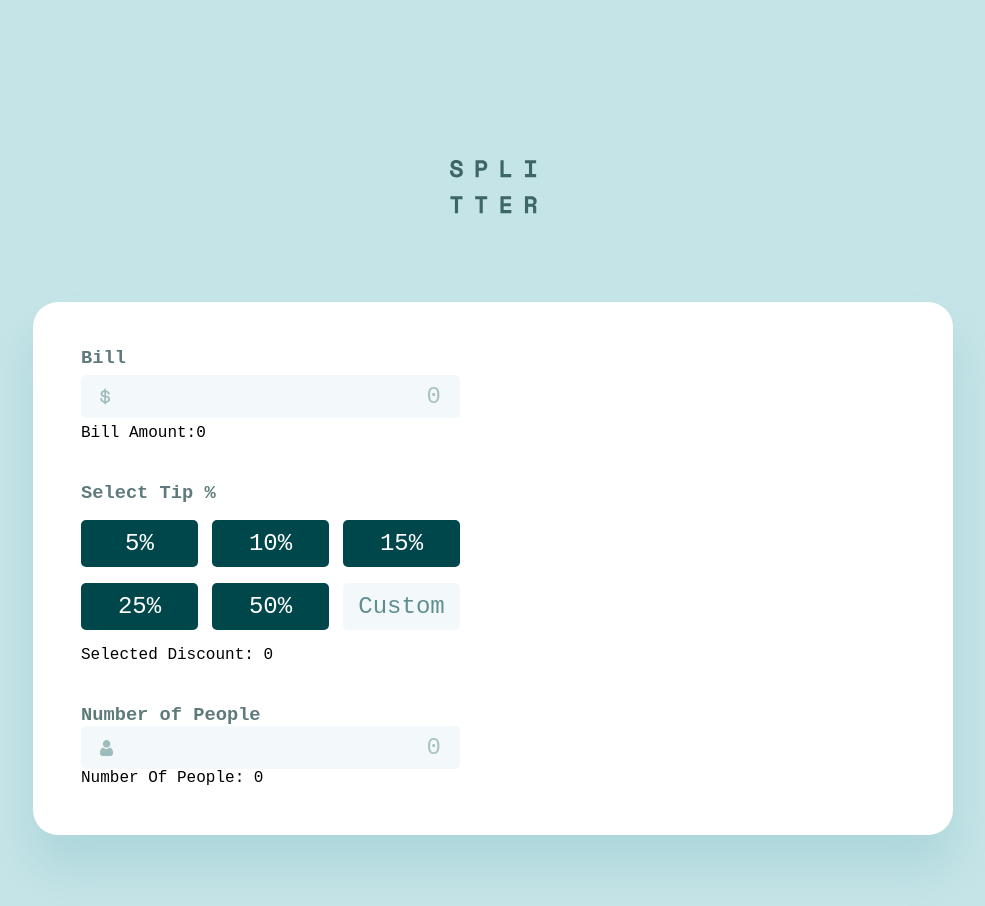
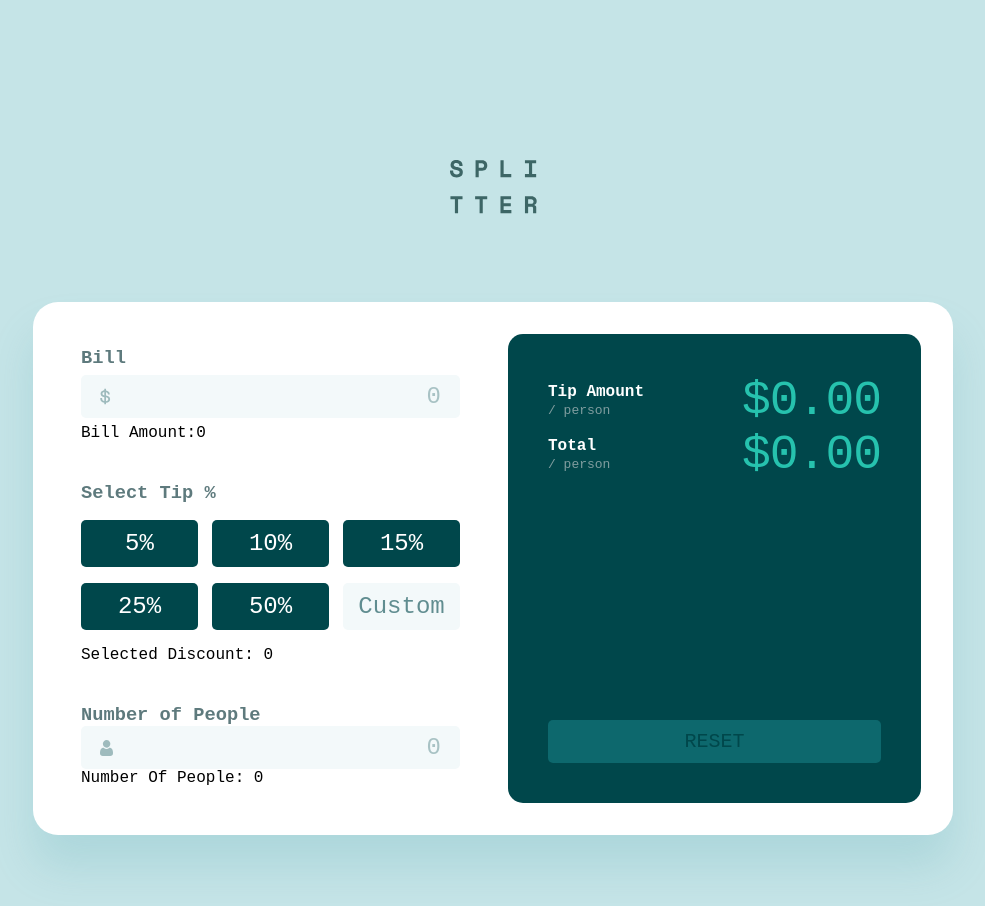
Before and after one commit to bariskahraman34/tip-calculator-react, a React (Vite) app: page / in a window 1280 px wide. Shown: the top 906 px of the page, without its empty margins (147-1132 px from the left). Built offline with nearby package versions, Linux system fonts and the light colour scheme.

Commit message:
Right Side eklendi.

```diff
--- a/src/App.jsx
+++ b/src/App.jsx
@@ -1,4 +1,5 @@
 import LeftSide from "./components/LeftSide"
+import RightSide from "./components/RightSide"
 
 function App() {
 
@@ -7,6 +8,7 @@ function App() {
       <img className="splitter" src="/icons/splitter.svg" alt=""/>
       <div className="container">
         <LeftSide />
+        <RightSide/>
       </div>
     </>
   )
--- /dev/null
+++ b/src/components/RightSide.jsx
@@ -0,0 +1,23 @@
+export default function RightSide() {
+  return (
+    <div className="right-side-container">
+      <div className="right-side-top-container">
+          <div className="right-side-input-container">
+              <div className="heading-container">
+                  <h3 className="right-side-heading">Tip Amount</h3>
+                  <span>/ person</span>
+              </div>
+              <span className="result" id="tip-amount-result">$0.00</span>
+          </div>
+          <div className="right-side-input-container">
+              <div className="heading-container">
+                  <h3 className="right-side-heading">Total</h3>
+                  <span>/ person</span>
+              </div>
+              <span className="result" id="total-result">$0.00</span>
+          </div>
+      </div>
+      <a href="#" className="reset-btn not-active">RESET</a>
+    </div>
+  )
+}
```
